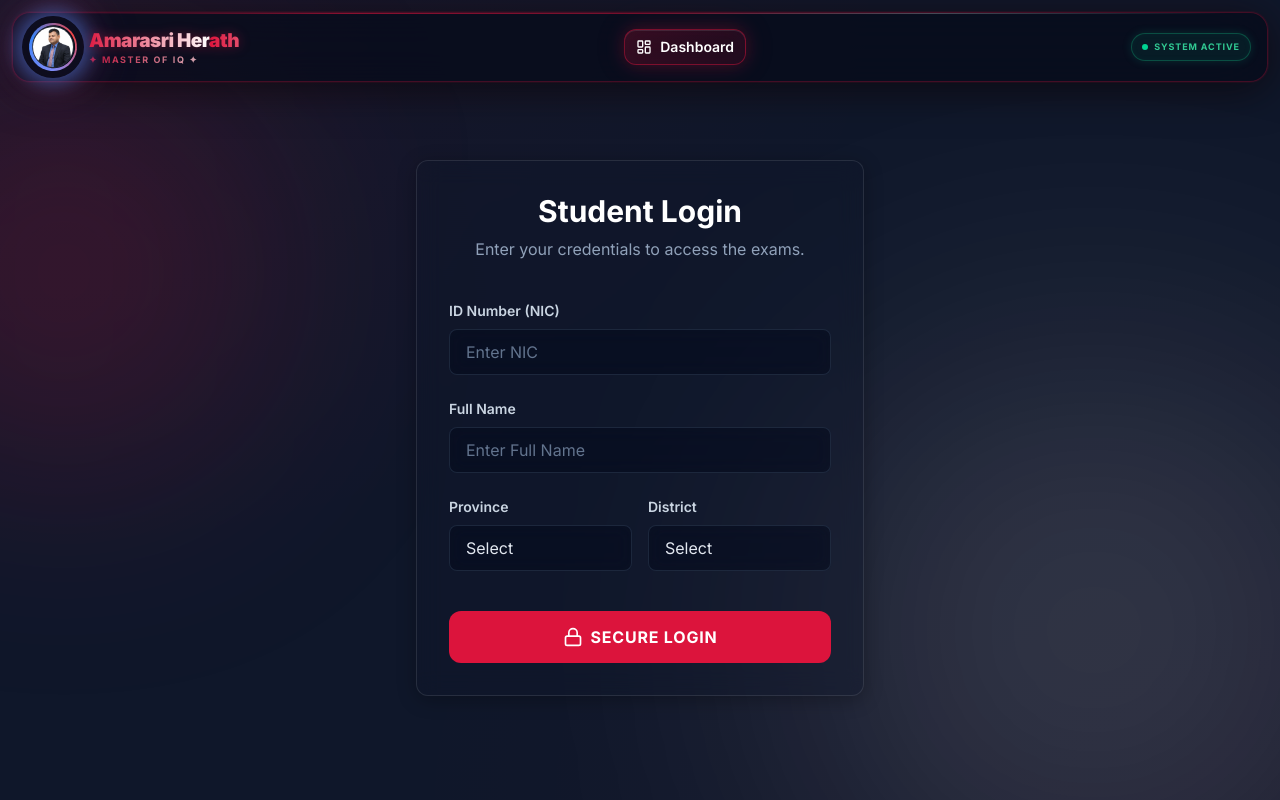
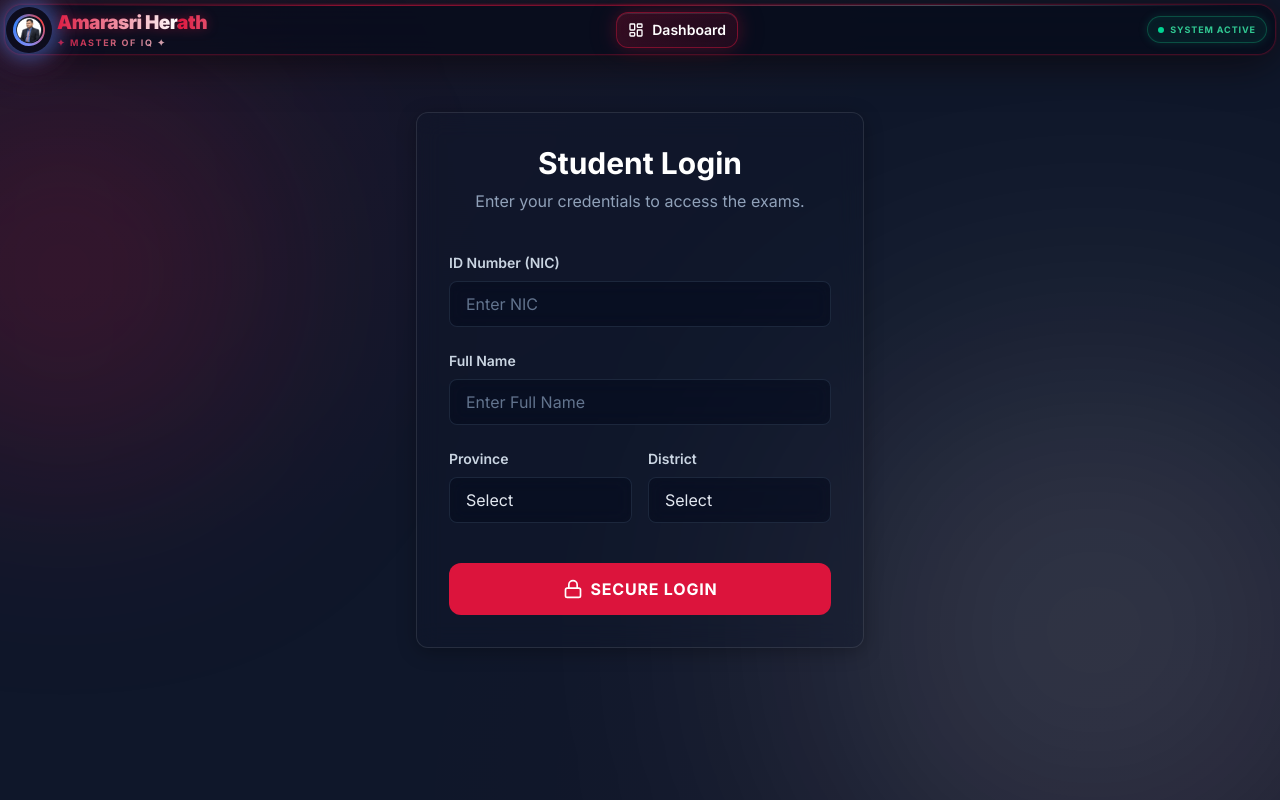
Before and after one commit to harshasagara/Amarasri-Herath, a Next.js app: page / in a window 1280 px wide. Built offline with nearby package versions, Linux system fonts and the light colour scheme.

Commit message:
landscape mode

```diff
--- a/src/app/page.tsx
+++ b/src/app/page.tsx
@@ -163,7 +163,7 @@ export default function Dashboard() {
   const bothDone = submittedIQ && submittedGK;
 
   return (
-    <div className="flex flex-col items-center justify-center min-h-[60vh] gap-10 relative">
+    <div className="flex flex-col items-center justify-center min-h-[60vh] landscape:min-h-0 gap-6 md:gap-10 landscape:gap-4 relative">
       <button
         onClick={handleLogout}
         className="absolute top-0 right-0 flex items-center gap-2 text-sm text-slate-400 hover:text-white transition-colors"
@@ -260,7 +260,7 @@ export default function Dashboard() {
           <div className="grid grid-cols-1 sm:grid-cols-2 gap-8">
             <Link
               href="/entry?type=iq"
-              className={clsx("glass-panel p-10 flex flex-col items-center gap-6 transition-all group relative", submittedIQ ? "opacity-70" : "hover:border-primary/40")}
+              className={clsx("glass-panel p-6 md:p-10 landscape:p-4 flex flex-col items-center gap-4 md:gap-6 landscape:gap-2 transition-all group relative", submittedIQ ? "opacity-70" : "hover:border-primary/40")}
             >
               {submittedIQ && (
                 <div className="absolute top-3 right-3 text-[10px] font-bold uppercase tracking-widest px-2 py-1 rounded-full bg-emerald-500/10 text-emerald-400 border border-emerald-500/20">
@@ -281,7 +281,7 @@ export default function Dashboard() {
 
             <Link
               href="/entry?type=gk"
-              className={clsx("glass-panel p-10 flex flex-col items-center gap-6 transition-all group relative", submittedGK ? "opacity-70" : "hover:border-secondary/40")}
+              className={clsx("glass-panel p-6 md:p-10 landscape:p-4 flex flex-col items-center gap-4 md:gap-6 landscape:gap-2 transition-all group relative", submittedGK ? "opacity-70" : "hover:border-secondary/40")}
             >
               {submittedGK && (
                 <div className="absolute top-3 right-3 text-[10px] font-bold uppercase tracking-widest px-2 py-1 rounded-full bg-emerald-500/10 text-emerald-400 border border-emerald-500/20">
--- a/src/components/AppLayout.tsx
+++ b/src/components/AppLayout.tsx
@@ -9,7 +9,7 @@ export function AppLayout({ children }: { children: React.ReactNode }) {
 
       <Navbar />
 
-      <main className="flex-1 w-full max-w-7xl mx-auto px-4 pt-28 pb-12 relative z-10">
+      <main className="flex-1 w-full max-w-7xl mx-auto px-4 pt-24 md:pt-28 landscape:pt-16 pb-12 relative z-10">
         {children}
       </main>
     </div>
--- a/src/components/Navbar.tsx
+++ b/src/components/Navbar.tsx
@@ -75,10 +75,8 @@ export function Navbar() {
     <>
       {/* ===================== NAVBAR ===================== */}
       <nav
-        className="fixed top-0 left-0 right-0 z-50 flex items-center justify-between"
+        className="fixed top-0 left-0 right-0 z-50 flex items-center justify-between mx-2 mt-2 md:mx-3 md:mt-3 landscape:mx-1 landscape:mt-1 px-3 py-2 md:px-4 md:py-2.5 landscape:px-2 landscape:py-1.5"
         style={{
-          margin: "12px 12px 0",
-          padding: "10px 16px",
           background: "rgba(6, 11, 25, 0.72)",
           backdropFilter: "blur(28px)",
           WebkitBackdropFilter: "blur(28px)",
@@ -101,8 +99,7 @@ export function Navbar() {
         <div className="flex items-center gap-3 min-w-0">
           {/* Logo wrapper — double tap/click to zoom */}
           <div
-            className="relative flex-shrink-0 cursor-pointer select-none"
-            style={{ width: 48, height: 48 }}
+            className="relative flex-shrink-0 cursor-pointer select-none w-10 h-10 md:w-12 md:h-12 landscape:w-8 landscape:h-8"
             onClick={handleLogoInteract}
             onTouchEnd={(e) => {
               e.preventDefault();
```
